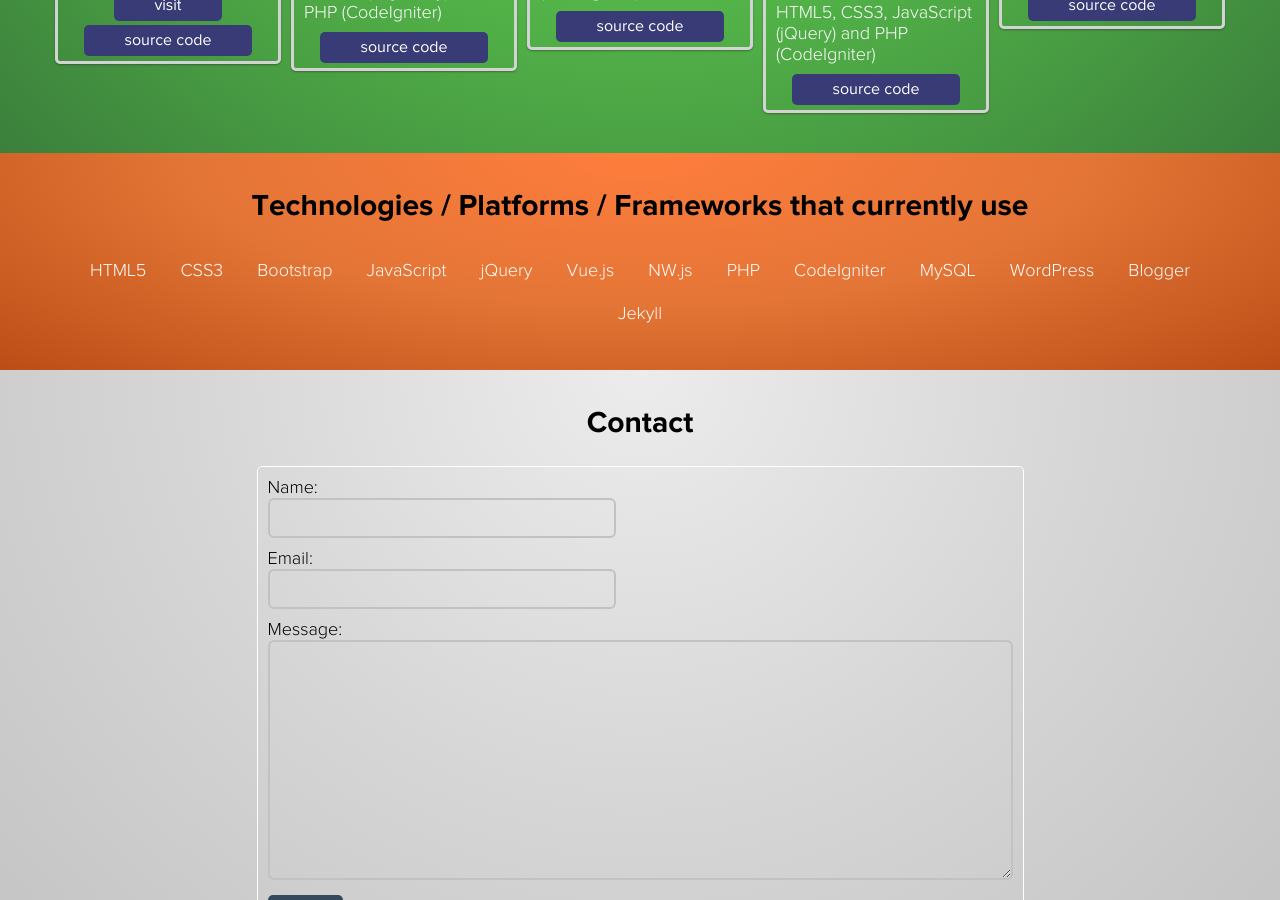
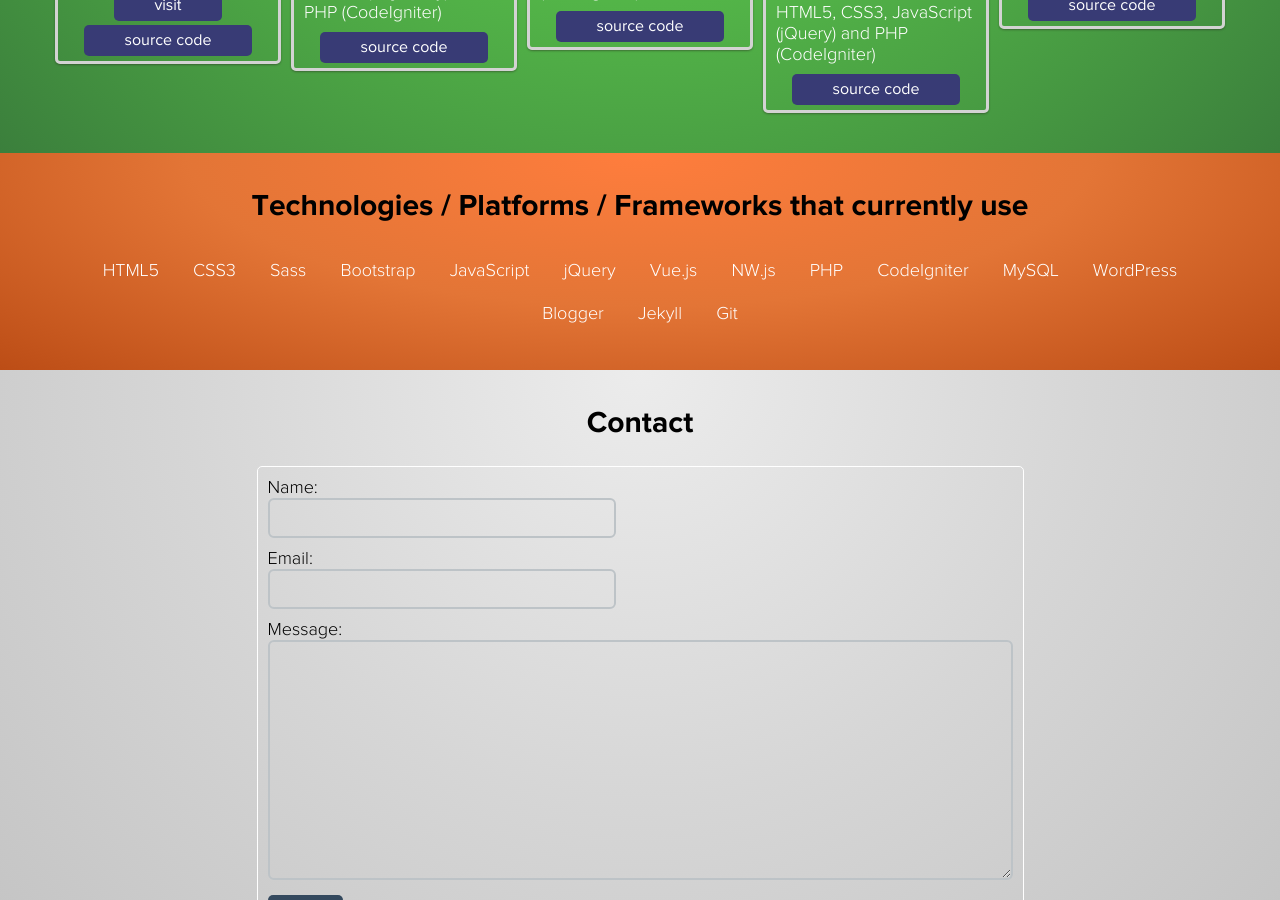
Before and after one commit to alandelonfranco/eriveltonalandelon.github.io, a Jekyll site: the page built from index.html, in a window 1280 px wide and 900 px high, scrolled down 1105 px. Built offline with Jekyll 4.4.1, drawn with Linux system fonts in a browser that asks for light colours.

Commit message:
Atualizando algumas coisas

```diff
--- a/_layouts/default.html
+++ b/_layouts/default.html
@@ -148,6 +148,7 @@
         <h1 lang="br" class="animated fadeInUp">Tecnologias / Plataformas / Frameworks que uso atualmente</h1>
         <p class="item">HTML5</p>
         <p class="item">CSS3</p>
+        <p class="item">Sass</p>
         <p class="item">Bootstrap</p>
         <p class="item">JavaScript</p>
         <p class="item">jQuery</p>
@@ -159,6 +160,7 @@
         <p class="item">WordPress</p>
         <p class="item">Blogger</p>
         <p class="item">Jekyll</p>
+        <p class="item">Git</p>
       </div>
     </section>
     <section id="contato">
```
